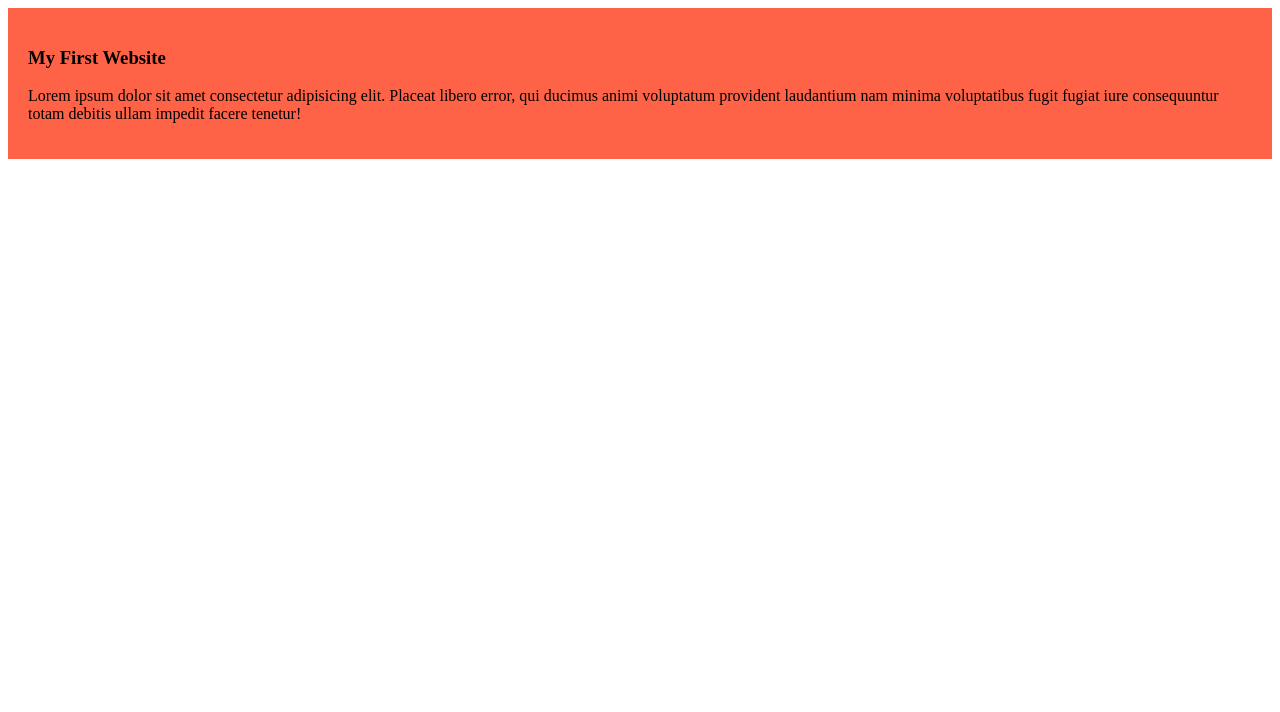
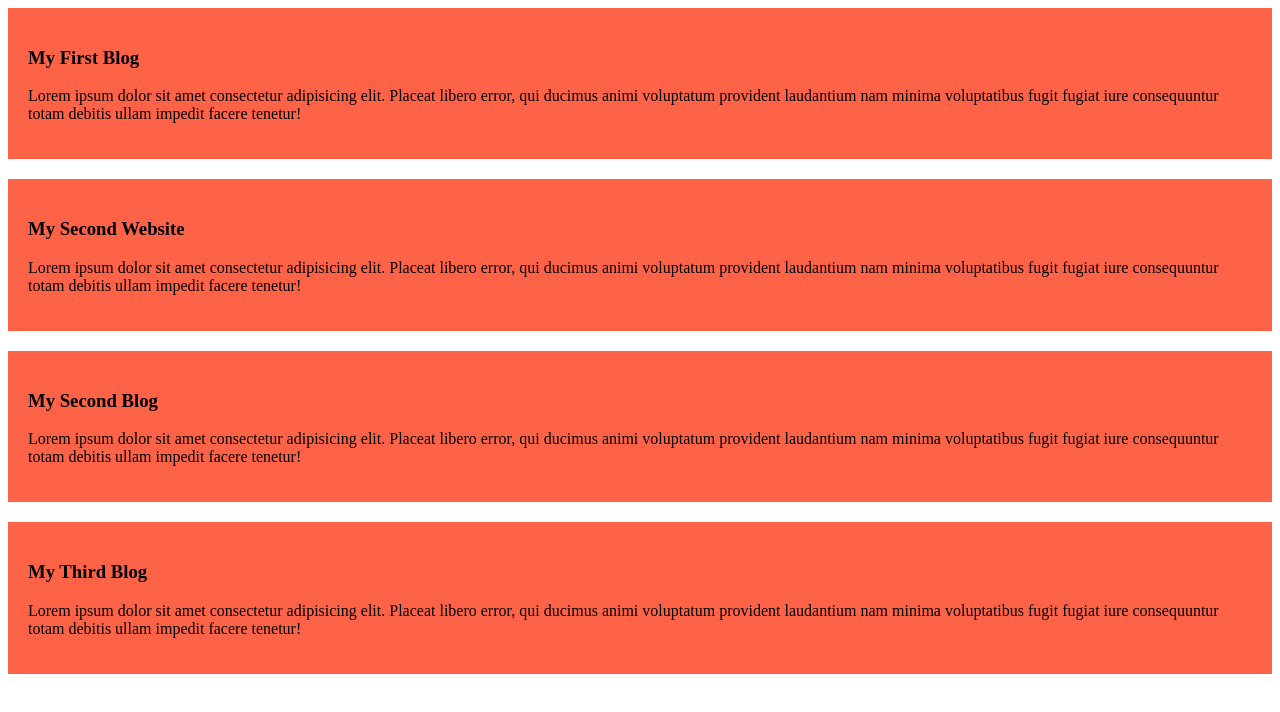
Before and after one commit to RakibulIslam-git/my-simple-website, a plain HTML site: page index.html in a window 1280 px wide. Drawn offline with Linux system fonts and the light colour scheme.

Commit message:
added the second and third blog

```diff
--- a/index.html
+++ b/index.html
@@ -8,7 +8,28 @@
 </head>
 <body>
     <div>
-        <h3>My First Website</h3>
+        <h3>My First Blog</h3>
+        <p>
+            Lorem ipsum dolor sit amet consectetur adipisicing elit. Placeat libero error, qui ducimus animi voluptatum provident laudantium nam minima voluptatibus fugit fugiat iure consequuntur totam debitis ullam impedit facere tenetur!
+        </p>
+    </div>
+
+    <div>
+        <h3>My Second Website</h3>
+        <p>
+            Lorem ipsum dolor sit amet consectetur adipisicing elit. Placeat libero error, qui ducimus animi voluptatum provident laudantium nam minima voluptatibus fugit fugiat iure consequuntur totam debitis ullam impedit facere tenetur!
+        </p>
+    </div>
+
+    <div>
+        <h3>My Second Blog</h3>
+        <p>
+            Lorem ipsum dolor sit amet consectetur adipisicing elit. Placeat libero error, qui ducimus animi voluptatum provident laudantium nam minima voluptatibus fugit fugiat iure consequuntur totam debitis ullam impedit facere tenetur!
+        </p>
+    </div>
+
+    <div>
+        <h3>My Third Blog</h3>
         <p>
             Lorem ipsum dolor sit amet consectetur adipisicing elit. Placeat libero error, qui ducimus animi voluptatum provident laudantium nam minima voluptatibus fugit fugiat iure consequuntur totam debitis ullam impedit facere tenetur!
         </p>
--- a/styles/blog.css
+++ b/styles/blog.css
@@ -1,4 +1,5 @@
 div{
     background-color: tomato;
     padding: 20px;
+    margin-bottom: 20px;
 }
```
